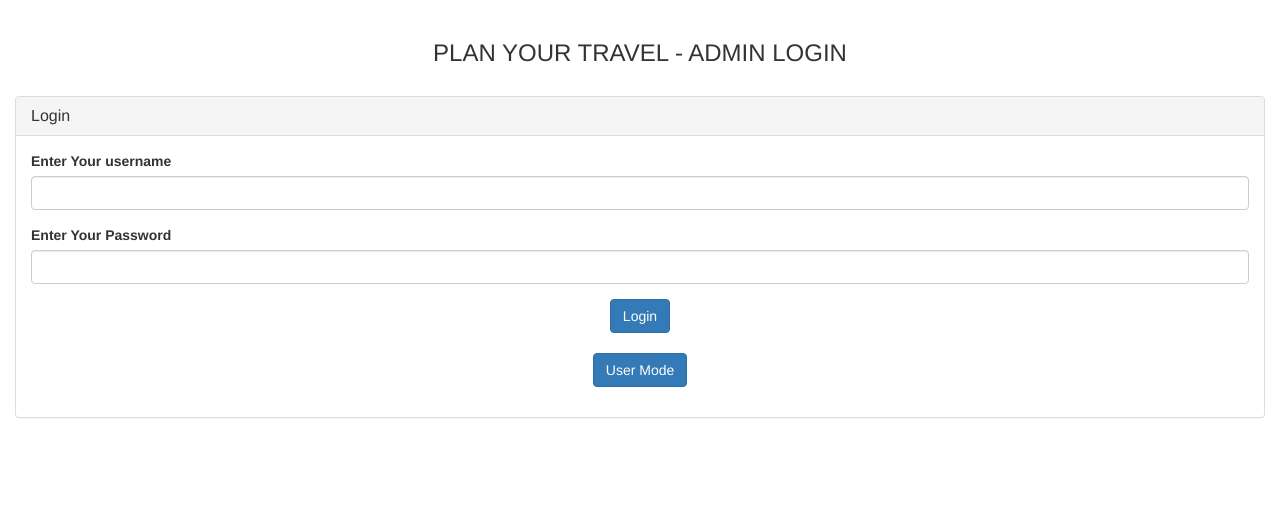
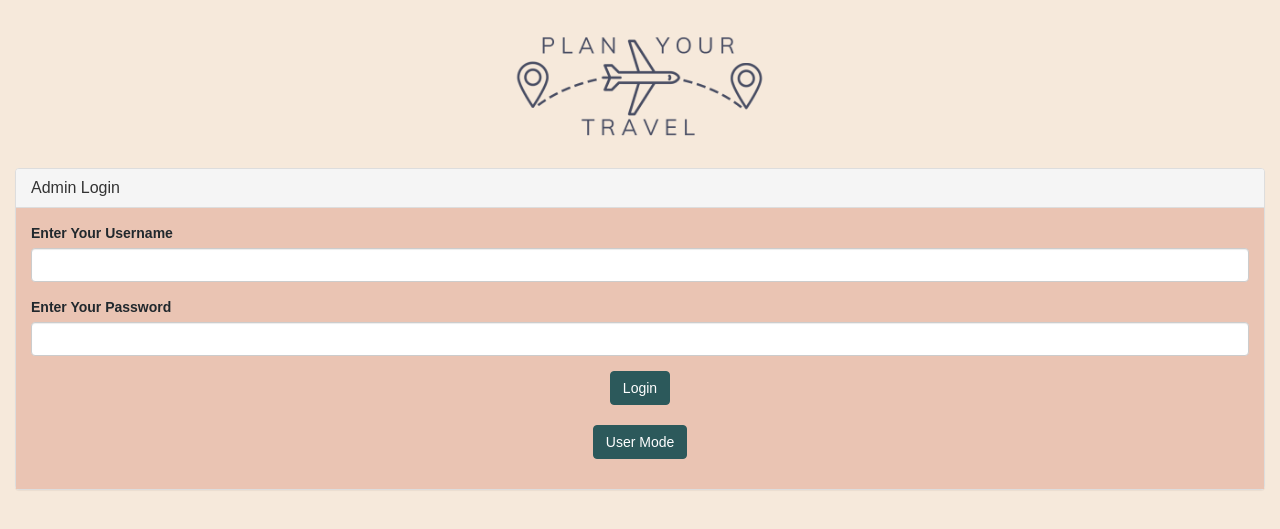
Before and after one commit to kylahsantos/cps630team14, a PHP site: page /login-user-admin-working/login_admin_index.php in a window 1280 px wide. Shown: the top 529 px of the page. Run offline with PHP 8.4, Linux system fonts and the light colour scheme; some libraries are stand-ins or nearby versions.

Commit message:
added css to user and admin login/register

```diff
--- a/login-user-admin-working/login_admin_index.php
+++ b/login-user-admin-working/login_admin_index.php
@@ -8,18 +8,12 @@ session_start();
  <head>
   <title>PLAN YOUR TRAVEL - ADMIN LOGIN</title>
   <link href="https://maxcdn.bootstrapcdn.com/bootstrap/3.3.7/css/bootstrap.min.css" rel="stylesheet">
+  <link href ="user-admin-style.css" type = "text/css" rel ="stylesheet">
   <script src="http://ajax.googleapis.com/ajax/libs/angularjs/1.5.7/angular.min.js"></script>
-  <style>
-  .form_style
-  {
-   width: auto;
-   margin: 0 auto;
-  }
-  </style>
  </head>
  <body>
   <br />
-   <h3 align="center">PLAN YOUR TRAVEL - ADMIN LOGIN</h3>
+  <img src="../images/banner.png" class = "center-block" id = "banner">
   <br />
 
   <div ng-app="liveApp" ng-controller="login_controller" class="container form_style">
@@ -33,13 +27,13 @@ session_start();
    </div>
 
    <div class="panel panel-default" ng-show="login_form">
-    <div class="panel-heading">
-     <h3 class="panel-title">Login</h3>
+    <div class="panel-heading" id ="bar">
+     <h3 class="panel-title">Admin Login</h3>
     </div>
     <div class="panel-body">
      <form method="post" ng-submit="submitLogin()">
       <div class="form-group">
-       <label>Enter Your username</label>
+       <label>Enter Your Username</label>
        <input type="text" name="username" ng-model="loginData.username" class="form-control" />
       </div>
       <div class="form-group">
--- /dev/null
+++ b/login-user-admin-working/user-admin-style.css
@@ -0,0 +1,32 @@
+/* user stylesheet */
+body{
+  background-color: #F6E9DB;
+  color: #21282D;
+  font-family: 'Muli', sans-serif;
+}
+
+.panel-body{
+  background-color: #EAC4B3;
+}
+.title{
+  color: yellow;
+}
+.form_style
+{
+ width: auto;
+ margin: 0 auto;
+}
+
+.btn{
+  background-color: #2C595B;
+  border-color: #2C595B;
+}
+
+.btn-primary:hover{
+  background-color: #BAD1CD;
+}
+
+#banner{
+  max-width: 20%;
+  height: auto;
+}
```
Also changed, not shown: login-user-admin-working/login_user_index.php (+3 -8 lines).
